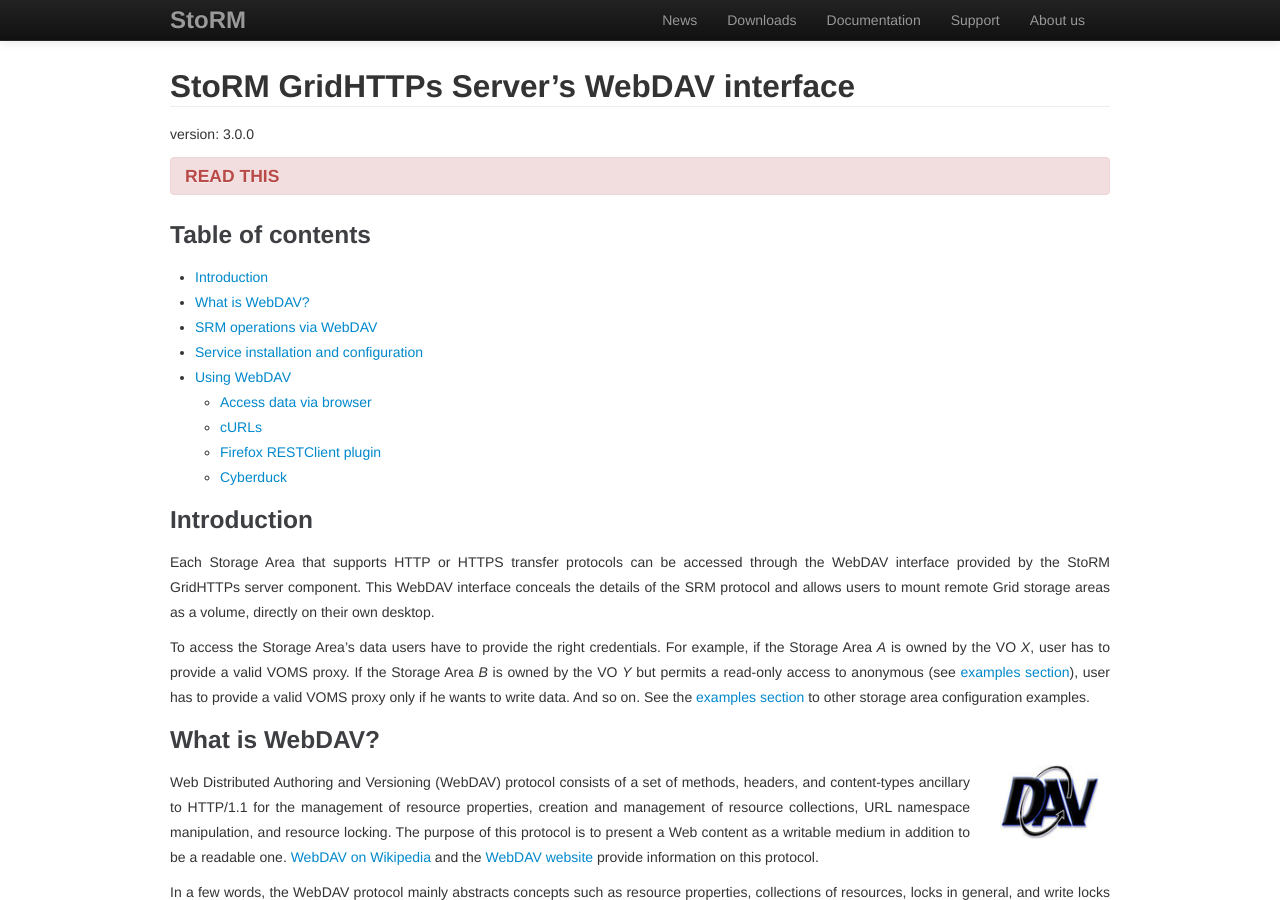
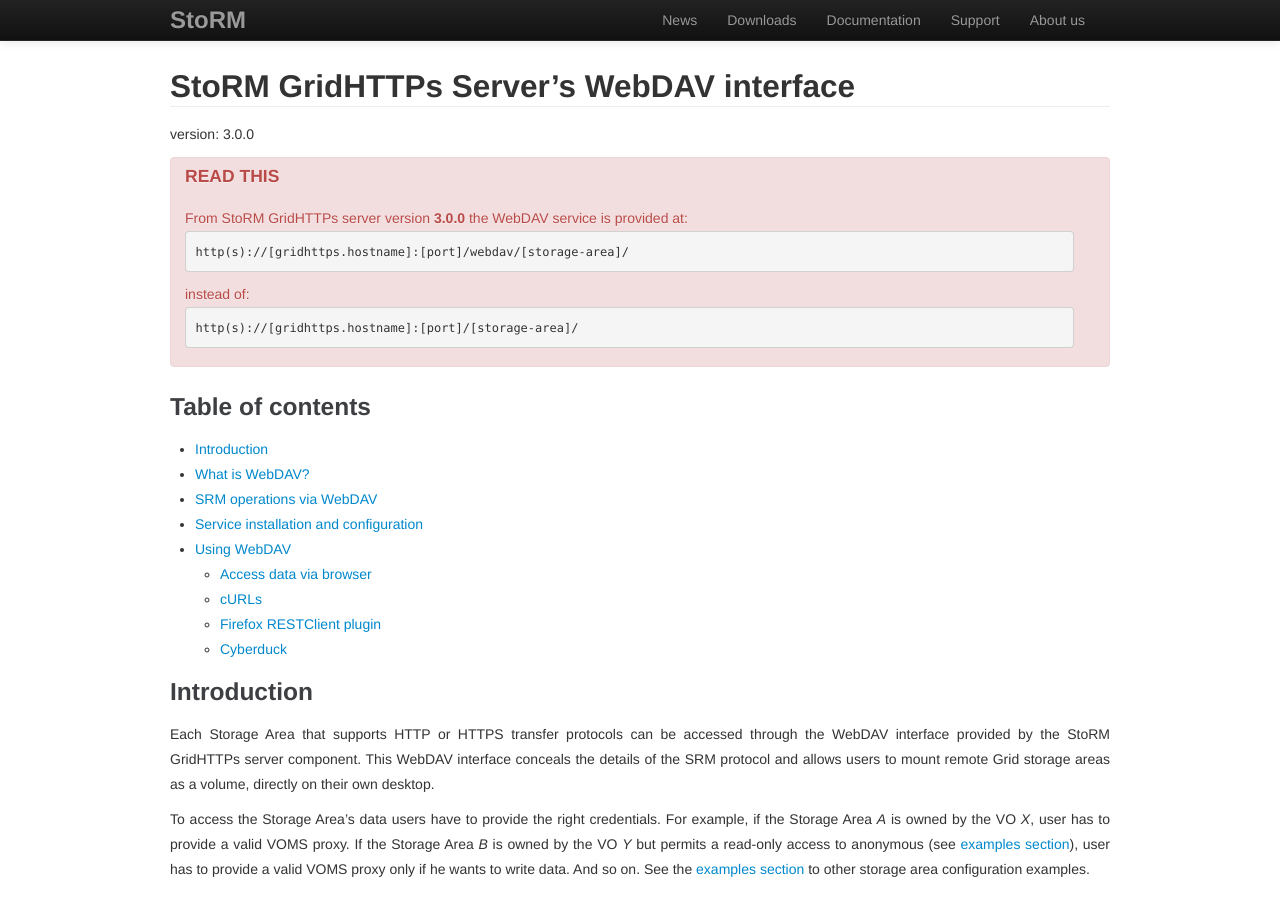
Before and after one commit to italiangrid/storm, a Jekyll site: the page built from documentation/webdav-guide/3.0.0/index.md, in a window 1280 px wide and 900 px high. Built offline with Jekyll 4.4.1, drawn with Linux system fonts in a browser that asks for light colours; Markdown is read by kramdown in place of the engine named in the settings.

Commit message:
Fixed WebDAV alert: always displayed

```diff
--- a/documentation/webdav-guide/3.0.0/index.md
+++ b/documentation/webdav-guide/3.0.0/index.md
@@ -9,8 +9,8 @@
 version: {{ page.version }}
 
 <div class="alert alert-error">
-<h4 onclick="$('#note300').toggle();" style="cursor: pointer; margin-bottom: 0px;">READ THIS</h4>
-<div id="note300" style="display: none; margin-top: 20px;">
+<h4 style="margin-bottom: 0px;">READ THIS</h4>
+<div id="note300" style="margin-top: 20px;">
 From StoRM GridHTTPs server version <b>3.0.0</b> the WebDAV service is provided at:
 <pre><code>http(s)://[gridhttps.hostname]:[port]/webdav/[storage-area]/</code></pre>
 instead of:
```
